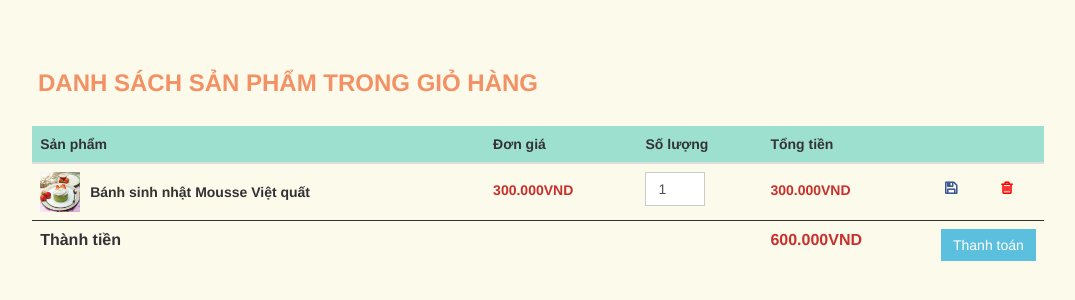
After one commit to sangnuce/fnd, a PHP site: page /views/pages/payment-lst-products.php in a window 1280 px wide. The commit adds this page. Shown: the top 300 px of the page, without its empty margins (102-1177 px from the left). Run offline with PHP 8.4, Linux system fonts and the light colour scheme.

Commit message:
Design show cart

```diff
--- a/views/assets/stylesheets/custom-user.css
+++ b/views/assets/stylesheets/custom-user.css
@@ -370,7 +370,16 @@ body {
   padding-left: 0px;
   margin-top: 10px;
 }
-
+.lst-product .detail-cat .detail-item .item > a {
+  display: block;
+  height: 200px;
+  overflow: hidden;
+}
+.lst-product .detail-cat .detail-item .item > a img {
+  min-height: 200px;
+  min-width: 100%;
+  object-fit: cover;
+}
 .lst-product .detail-cat .detail-item .item .infor-product {
   background-color: #F1ECD8;
   padding-bottom: 10px;
@@ -384,6 +393,8 @@ body {
   font-weight: 600;
   text-decoration: none;
   padding: 10px 0;
+  height: 2.9em;
+  overflow: hidden;
 }
 
 .infor-product .price-item {
@@ -626,3 +637,113 @@ body {
 .margin-top-20 {
   margin-top: 20px;
 }
+
+/*Payment-lst-product.html*/
+.title-lst-cart{
+  text-transform: uppercase;
+    color: #F39064;
+    font-size: 24px;
+    font-weight: bold;
+    padding-left: 125px;
+    padding-bottom: 20px;
+}
+.tr-cart-item .cart-item-image a img{
+  height: 40px;
+  width: auto;
+  float: left;
+}
+.tr-cart-item{
+  border-bottom: 1px solid #323232;
+}
+.tr-cart-item .cart-item-image a .cart-item-name{
+  margin-left: 10px;
+  margin-top: 10px;
+  display: inline-block;
+  color: #323232;
+  font-weight: bold;
+}
+.td-padding-top{
+  padding-top: 16px !important;
+}
+.cart-item-quantity .quantity input{
+  border-radius: 0px;
+  box-shadow: none;
+  width: 60px;
+}
+.total-price{
+  font-size: 16px;
+}
+.amount, .total-price{
+  color:#c9302c;
+  font-weight: bold;
+}
+.product-payment{
+  color: #323232;
+  font-weight: bold;
+  font-size: 16px;
+}
+.cart-table thead{
+  background-color: #9DE0D0;
+}
+.table-bordered>tbody>tr>th, .table-bordered>tbody>tr>td, .table-bordered>thead>tr>th,
+.table-bordered>tbody>tr>td, .table-bordered>tbody>tr>td, .table>tbody>tr>td {
+    border: 0px;
+  }
+.btn-in-cart{
+  background-color: transparent !important;
+  text-shadow: none !important;
+  box-shadow: none;
+  background-image: none;
+  border: 0px;
+}
+.btn-in-cart:hover,
+.btn-in-cart:focus{
+
+}
+.btn-save i{
+  color: #3B5998;
+  font-weight: bold;
+}
+.btn-delete i{
+  color: red;
+  font-weight: bold;
+}
+.btn-pay{
+  border-radius: 0px;
+  border:0px;
+}
+.btn-pay:hover,
+.btn-pay:focus{
+  border-radius: 0px;
+}
+
+/*Form nhập thông tin*/
+.form-infor-customer{
+  margin-top: 10px;
+  border: 1px dashed #666;
+  padding-bottom: 20px;
+}
+.form-infor-customer h4{
+  text-transform: uppercase;
+    color: #F39064;
+    font-size: 20px;
+    font-weight: bold;
+    padding-bottom: 20px;
+}
+.form-infor-customer .form-control{
+  border-radius: 0px;
+  box-shadow: none !important;
+}
+.btn-order{
+  float: right;
+  /*background-color: #F39064;*/
+  border-radius: 0px;
+  color: #fff;
+  border: 0px;
+}
+.btn-order:hover, .btn-order:focus{
+  /*background-color:  #F39064;*/
+  border-radius: 0px;
+  color: #fff;
+  border: 0px;
+}
--- a/views/pages/home.php
+++ b/views/pages/home.php
@@ -32,7 +32,7 @@
               </a>
               <div class="infor-product col-md-12">
                 <a href="<?= get_route('products', 'showProduct', null, array('id' => $product->id)) ?>">
-                  <h4 class="name-item"><?= $product->name ?></h4>
+                  <h4 class="name-item" title="<?= $product->name ?>"><?= $product->name ?></h4>
                 </a>
                 <h4 class="price-item"><?= number_format($product->price, 0, ",", ".") ?> VND</h4>
                 <button type="button" class="btn btn-success btn-add-cart">Mua ngay</button>
--- /dev/null
+++ b/views/pages/payment-lst-products.php
@@ -0,0 +1,106 @@
+<!DOCTYPE html>
+<html>
+<head>
+	<meta charset="UTF-8">
+	<meta name="viewport" content="width=device-width, initial-scale=1.0">
+	<meta http-equiv="X-UA-Compatible" content="IE=edge">
+	<link rel="stylesheet" href="../assets/stylesheets/bootstrap.min.css">
+	<script src="../assets/javascripts/jquery-2.2.3.min.js"></script>
+	<script src="../assets/javascripts/bootstrap.min.js"></script>
+	<link rel="stylesheet" href="../assets/stylesheets/font-awesome.min.css">
+	<link rel="stylesheet" type="text/css" href="../assets/stylesheets/custom-user.css">
+
+    <!--[if lt IE 9]>
+    <script src="https://oss.maxcdn.com/html5shiv/3.7.2/html5shiv.min.js"></script>
+    <script src="https://oss.maxcdn.com/respond/1.4.2/respond.min.js"></script>
+    <![endif]-->
+
+</head>
+<body>
+	<div class="col-md-12">
+		<h3 class="title-lst-cart">Danh sách sản phẩm trong giỏ hàng</h3>
+		<div class="table-responsive col-md-10 col-md-push-1">
+			<table class="table  cart-table">
+				<thead>
+					<tr>
+						<th>Sản phẩm</th>
+						<th>Đơn giá</th>
+						<th>Số lượng</th>
+						<th>Tổng tiền</th>
+						<th></th>
+						<th></th>
+					</tr>
+				</thead>
+
+				<tr class="tr-cart-item">
+					<td class="cart-item-image">
+						<a href="">
+							<img src="../assets/images/moouse-tra-xanh.jpeg" class="img-responsive"/>
+							<span class="cart-item-name">Bánh sinh nhật Mousse Việt quất</span>
+						</a>
+					</td>
+					<td class="cart-item-price td-padding-top">
+						<span class="amount">300.000VND</span>
+					</td>
+					<td class="cart-item-quantity">
+						<div class="quantity"><input type="number" name="quantity" value="1" class="quantity-txt form-control" size="4"></div>
+					</td>
+					<td class="cart-item-subtotal td-padding-top">
+						<span class="amount">300.000VND</span>
+					</td>
+					<td style="width: 20px;padding-left: 0px; padding-right: 0px;">
+						<button type="button" class="btn btn-in-cart btn-save btn-info"><i class="fa fa-floppy-o" aria-hidden="true"></i></button>
+					</td>
+					<td style="width: 20px;padding-left: 0px; padding-right: 0px;">
+						<button type="button" class="btn btn-in-cart btn-delete btn-info"><i class="fa fa-trash-o" aria-hidden="true"></i></button>
+
+					</td>
+				</tr>
+				<tr>
+					<td class="product-payment" colspan="3">Thành tiền</td>
+					<td><span class="total-price text-right">600.000VND</span></td>
+					<td colspan="2"><button type="button" class="btn btn-pay btn-info">Thanh toán</button></td>
+				</tr>
+			</table>
+		</div>
+
+	</div>
+
+	<form class="col-md-6 col-md-push-3 form-infor-customer">
+		<h4>Hãy nhập thông tin khách hàng</h4>
+		<div class="form-group">
+			<label>Họ và tên <span class="red-star">*</span></label>
+			<input type="text" class="form-control" name="">
+		</div>
+		<div class="form-group">
+			<label>Số điện thoại <span class="red-star">*</span></label>
+			<input type="text" class="form-control" name="">
+		</div>
+		<div class="form-group">
+			<label>Email <span class="red-star">*</span></label>
+			<input type="email" class="form-control" name="">
+		</div>
+		<div class="form-group">
+			<label>Địa chỉ <span class="red-star">*</span></label>
+			<input type="text" class="form-control" name="">
+		</div>
+		<div class="form-group">
+			<label>Ghi chú</label>
+			<textarea class="form-control" rows="5" id="comment"></textarea>
+		</div>
+
+		<button type="submit" class="btn btn-order btn-info">Đặt hàng</button>
+	</form>
+
+
+	<script type="text/javascript">
+		$(function () {
+			$(".form-infor-customer").hide();
+			$(".btn-pay").click(function () {
+				$(".form-infor-customer").slideToggle();
+			})
+		});
+
+	</script>
+</body>
+</html>
```
